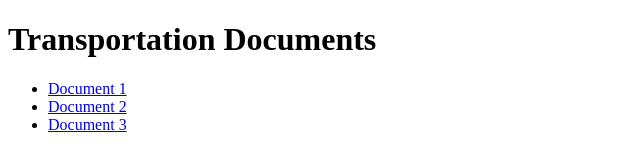
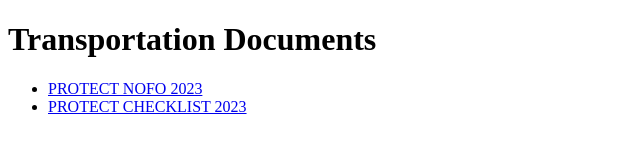
Before and after one commit to hced-planning/FederalGrantNOFOS, a plain HTML site: page index.html in a window 1280 px wide. Shown: the whole page, without its empty margins (0-640 px from the left). Drawn offline with Linux system fonts and the light colour scheme.

Commit message:
Update index.html

```diff
--- a/index.html
+++ b/index.html
@@ -6,9 +6,8 @@
 <body>
     <h1>Transportation Documents</h1>
     <ul>
-        <li><a href="Transportation/PROTECT NOFO 4-21-23.pdf">Document 1</a></li>
-        <li><a href="Transportation/PROTECT Discretionary Grant Program Additional Webinar.pdf">Document 2</a></li>
-        <li><a href="Transportation/PROTECT Discretionary Grant Program Webinars.pdf">Document 3</a></li>
+        <li><a href="Transportation/PROTECT NOFO 4-21-23.pdf">PROTECT NOFO 2023</a></li>
+        <li><a href="Transportation/PROTECT Planning Grants Application Checklist.pdf">PROTECT CHECKLIST 2023</a></li>
         <!-- Add more list items for additional documents -->
     </ul>
 </body>
```
